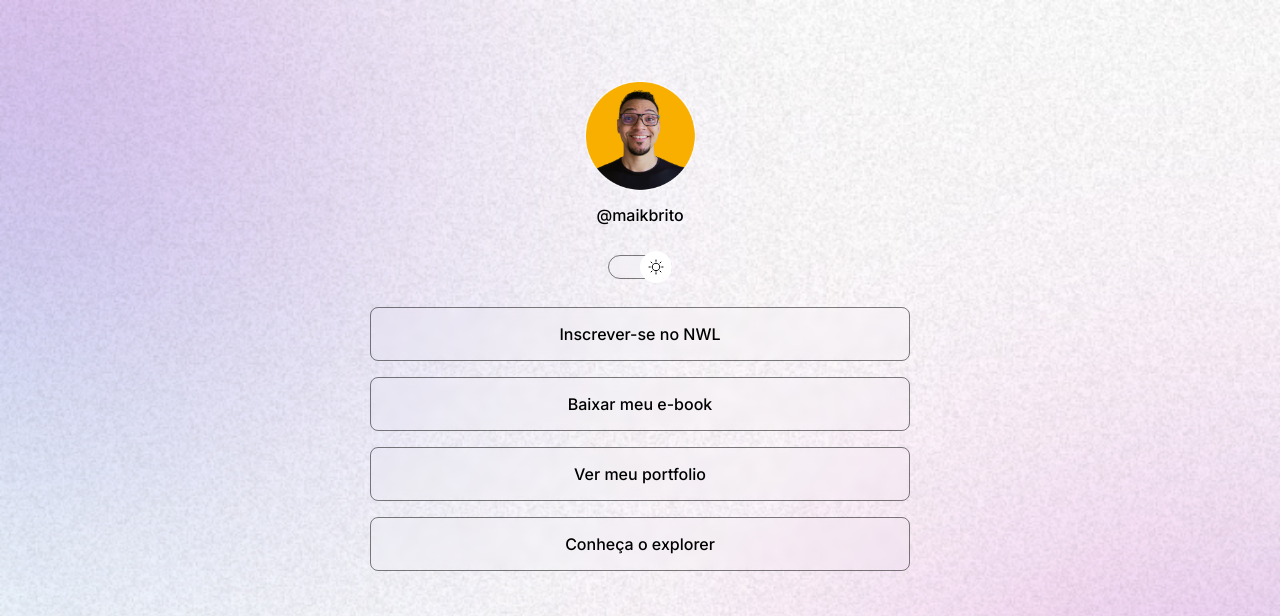
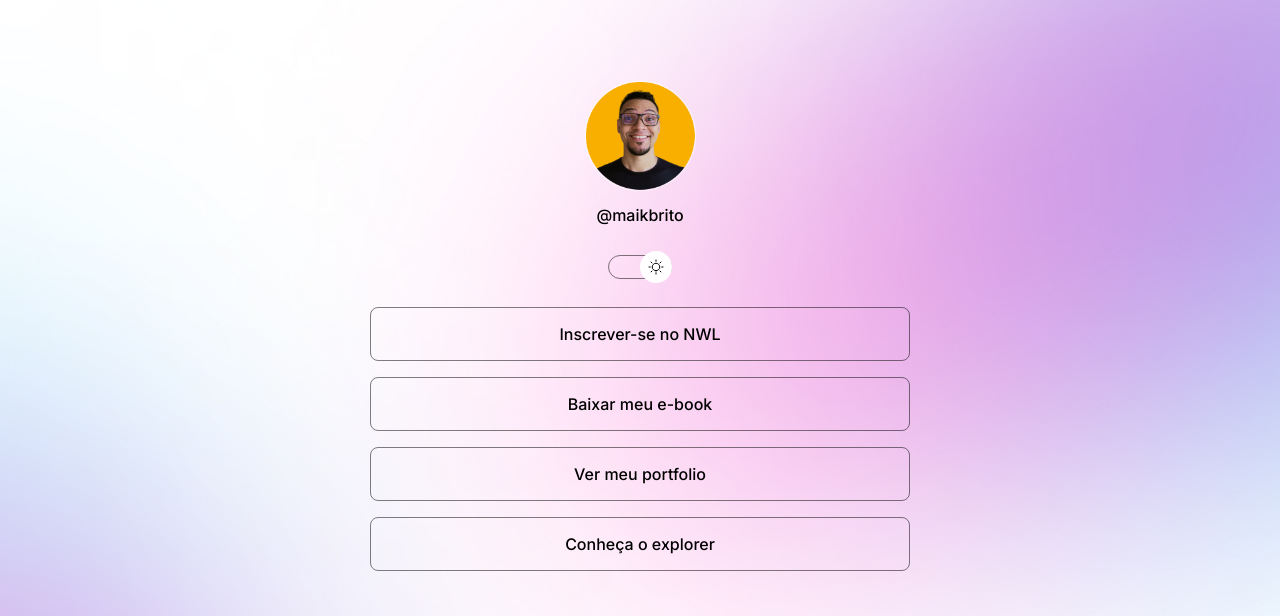
Before and after one commit to marciocavalcante/Projeto-DevLinks, a plain HTML site: page index.html in a window 1280 px wide. Shown: the top 616 px of the page. Drawn offline with nearby package versions, Linux system fonts and the light colour scheme.

Commit message:
change background based on media queries

```diff
--- a/style.css
+++ b/style.css
@@ -24,6 +24,7 @@ box-sizing: border-box;
 }
 body {
  background: var(--bg-url) no-repeat top center/cover;
+ height: 100vh;
 }
 
 body * {
@@ -57,8 +58,6 @@ width: 64px;
 margin: 4px auto;
 
 }
-
-
 
 #switch button {
 width: 32px;
@@ -142,3 +141,13 @@ footer{
   font-size: 14px;
 
 }
+/* media queries */
+
+@media (min-width: 700px) {
+
+  :root { --bg-url: url(./assets/bg-desktop.jpg);
+  }
+
+  .light { --bg-url:url(./assets/bg-desktop-light.jpg);
+  }
+}
```
